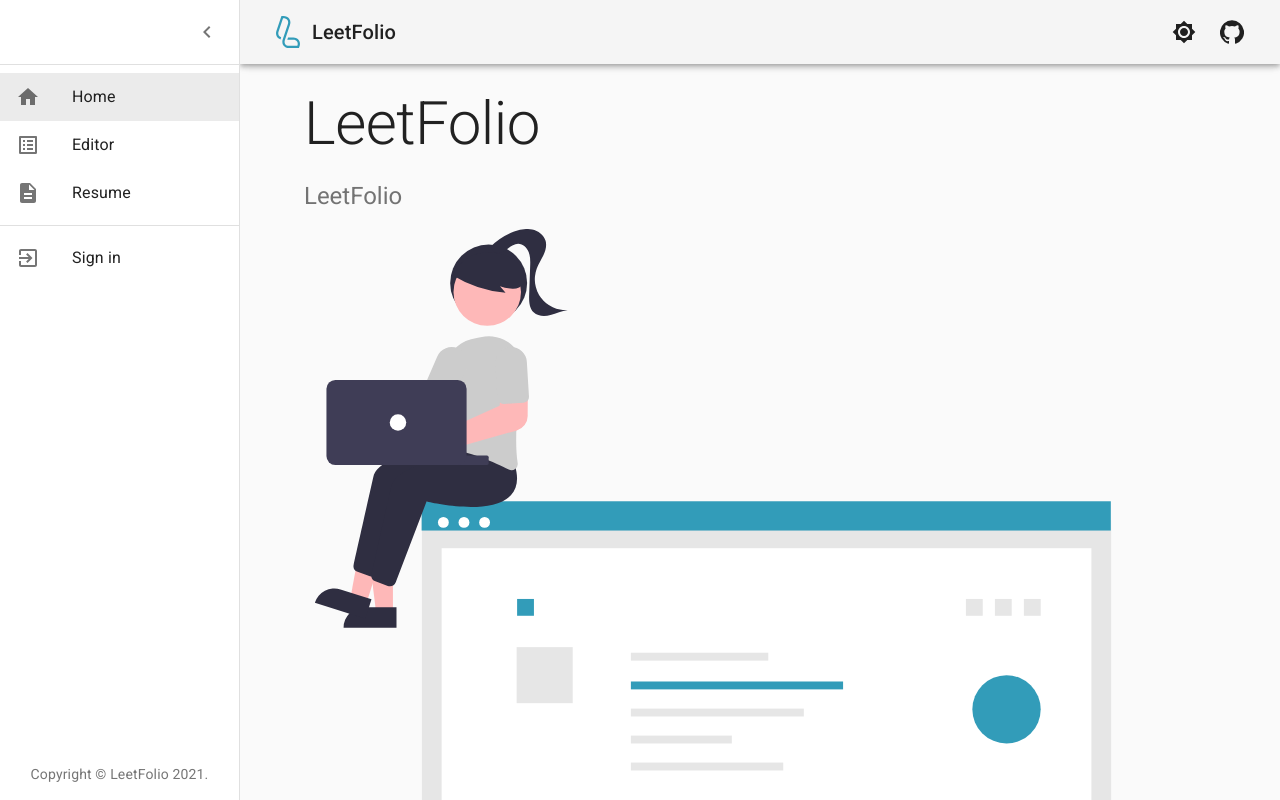
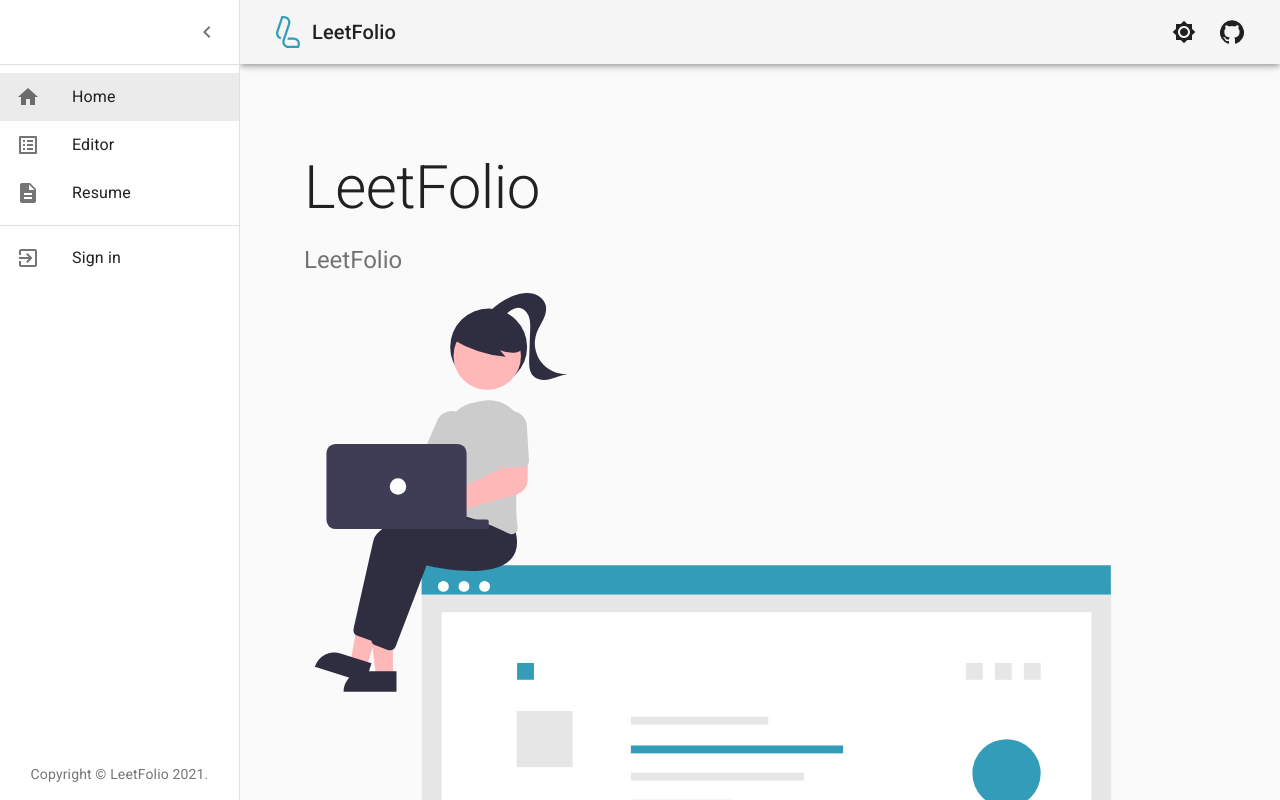
Before and after one commit to JoHoop/leetfolio, a React (Create React App) app: page / in a window 1280 px wide. Shown: the top 800 px of the page. Built offline with nearby package versions, Linux system fonts and the light colour scheme; no server answers.

Commit message:
Fix MUI theme spacing

```diff
--- a/src/App.js
+++ b/src/App.js
@@ -43,8 +43,8 @@
     minHeight: '100vh',
   },
   content: {
-    marginTop: theme.spacing(8),
-    marginBottom: theme.spacing(2),
+    marginTop: theme.spacing(16),
+    marginBottom: theme.spacing(4),
   },
 }));
 
```
